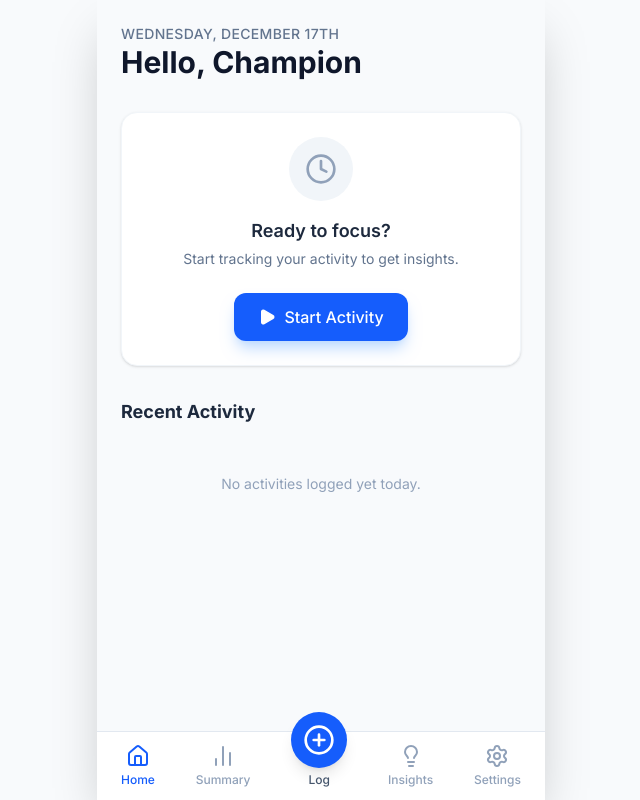
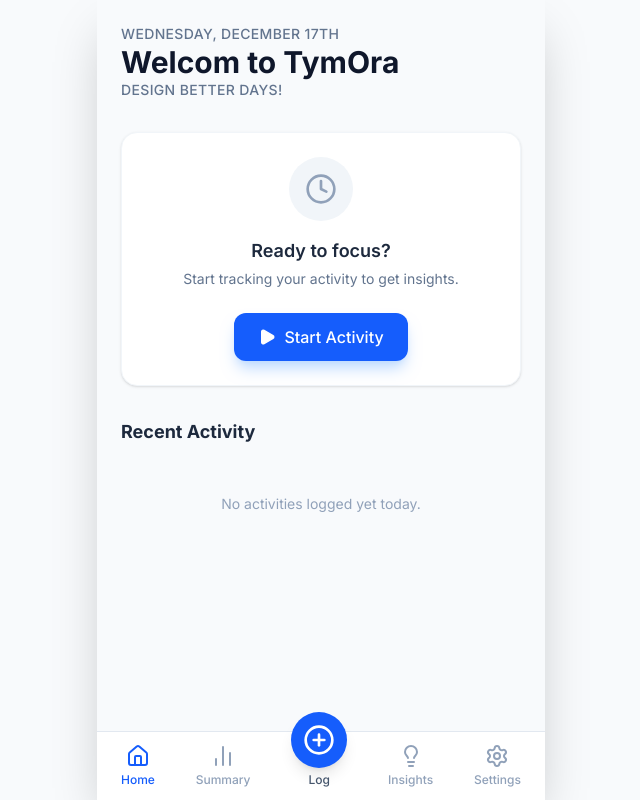
Before and after one commit to shamli-nishad/TymOra, a React (Vite) app: page / in a window 1280 px wide. Shown: the whole page, without its empty margins (319-959 px from the left). Built offline with nearby package versions, Linux system fonts and the light colour scheme.

Commit message:
Added a theme message

```diff
--- a/src/pages/Home.tsx
+++ b/src/pages/Home.tsx
@@ -14,8 +14,11 @@ const Home: React.FC = () => {
                     {format(new Date(currentDate), 'EEEE, MMMM do')}
                 </p>
                 <h1 className="text-3xl font-bold text-slate-900">
-                    Hello, Champion
+                    Welcom to TymOra
                 </h1>
+                <p className="text-slate-500 text-sm font-medium uppercase tracking-wide">
+                    Design better days!
+                </p>
             </header>
 
             <section>
```
